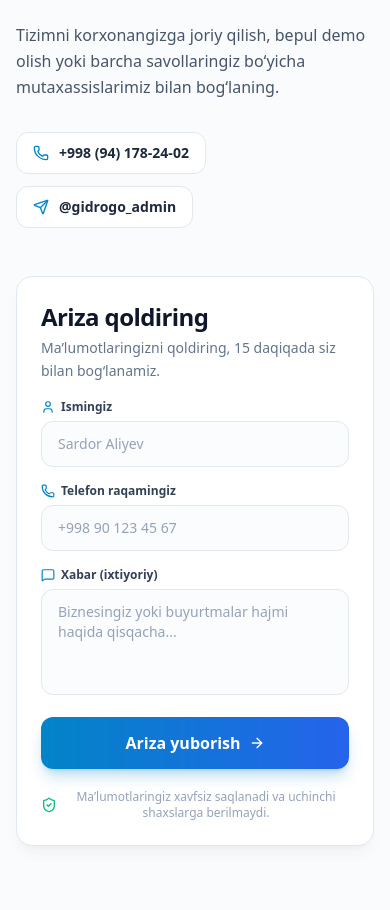
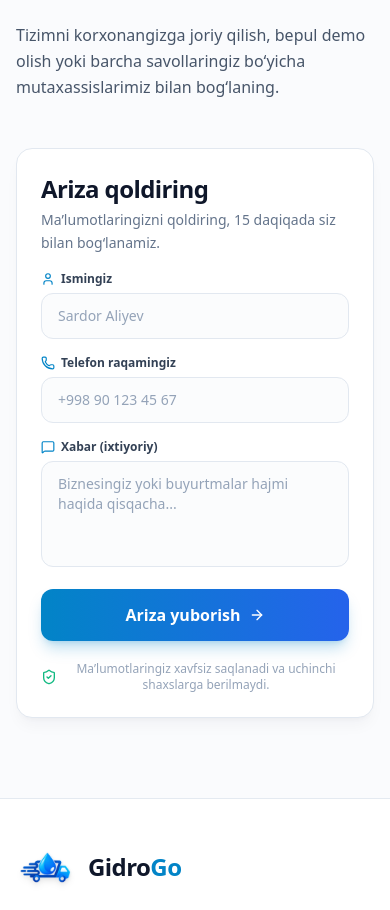
Before and after one commit to jumaqulovyashnar/Gidrogo-landing-page, a Vue app: page / in a window 390 px wide. Shown: the part 9893-10803 px from the top of the page. Built offline with nearby package versions, Linux system fonts and the light colour scheme; a web font is replaced by a local one.

Commit message:
fix(contact): remove direct phone and telegram contact buttons from contact section

```diff
--- a/src/widgets/stats-cta/ui/CtaSection.vue
+++ b/src/widgets/stats-cta/ui/CtaSection.vue
@@ -7,7 +7,6 @@ import {
   User,
   Phone,
   MessageSquare,
-  Send,
   Loader2,
 } from 'lucide-vue-next'
 import { Button } from '@/shared/ui/button'
@@ -67,26 +66,6 @@ const handleFormSubmit = async () => {
           <p class="text-base sm:text-lg text-slate-600 leading-relaxed max-w-lg">
             {{ t('contact.subtitle') }}
           </p>
-
-          <!-- Direct Quick Contacts -->
-          <div class="pt-2 flex flex-wrap items-center gap-3 text-sm font-semibold text-slate-700">
-            <a
-              href="tel:+998941782402"
-              class="inline-flex items-center gap-2.5 px-4 py-2.5 rounded-xl bg-white hover:bg-sky-50 border border-slate-200 text-slate-800 hover:text-sky-700 shadow-xs transition-all hover:-translate-y-0.5"
-            >
-              <Phone class="w-4 h-4 text-sky-600" />
-              <span>+998 (94) 178-24-02</span>
-            </a>
-            <a
-              href="https://t.me/gidrogo_admin"
-              target="_blank"
-              rel="noopener noreferrer"
-              class="inline-flex items-center gap-2.5 px-4 py-2.5 rounded-xl bg-white hover:bg-sky-50 border border-slate-200 text-slate-800 hover:text-sky-700 shadow-xs transition-all hover:-translate-y-0.5"
-            >
-              <Send class="w-4 h-4 text-sky-600" />
-              <span>@gidrogo_admin</span>
-            </a>
-          </div>
         </div>
 
         <!-- Right Side: Bordered Card for Form -->
```
